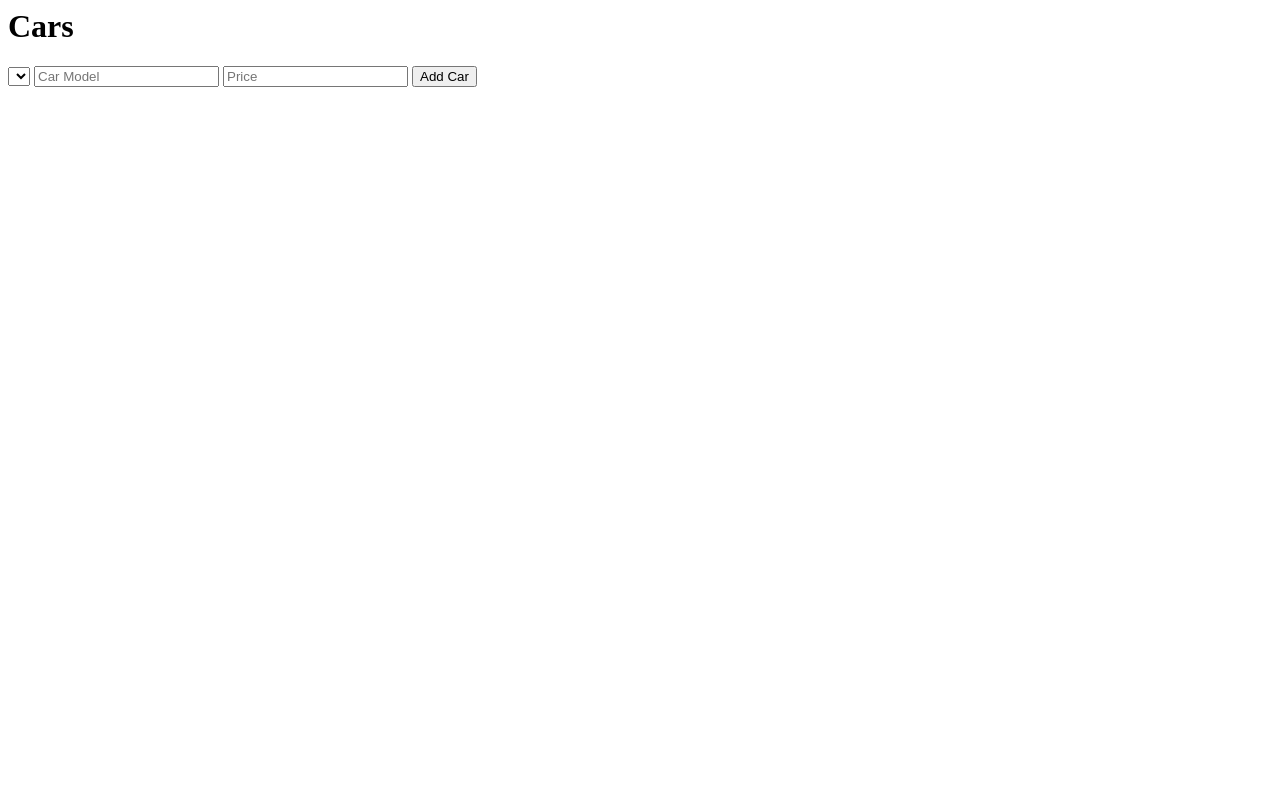
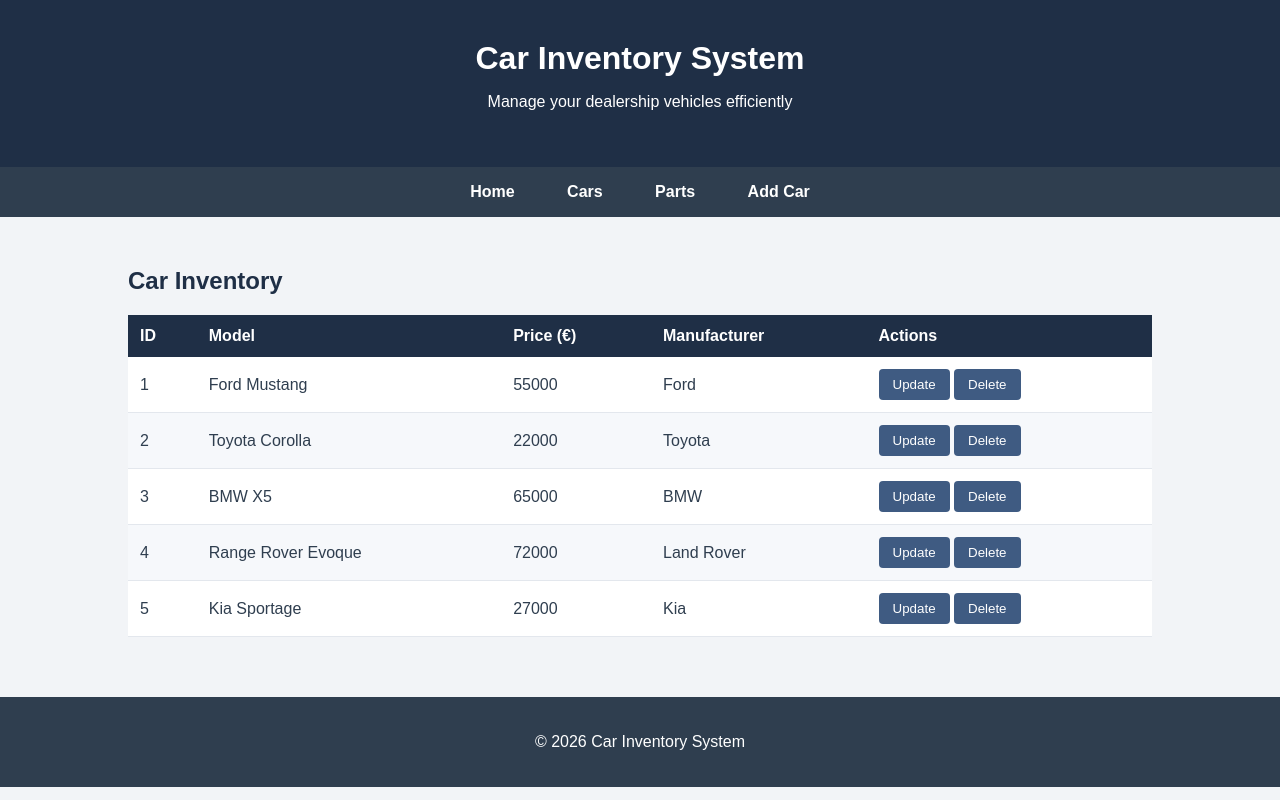
Before and after one commit to Adam28102006/Webux-Database-CA, a plain HTML site: page cars.html in a window 1280 px wide. Drawn offline with nearby package versions, Linux system fonts and the light colour scheme; no server answers.

Commit message:
Update cars.html
Ive changed and finished the cars.html the only issue that is still there ive had to hardcode the cars into the table since my supabase didnt want to work and show the cars automatically.

```diff
--- a/cars.html
+++ b/cars.html
@@ -1,80 +1,108 @@
-<h1>Cars</h1>
-<select id="manufacturer-select"></select>
-<input type="text" id="car-model" placeholder="Car Model">
-<input type="number" id="car-price" placeholder="Price">
-<button onclick="addCar()">Add Car</button>
-<ul id="cars-list"></ul>
+<!DOCTYPE html>
+<html lang="en">
+
+<head>
+<meta charset="UTF-8" />
+<meta name="viewport" content="width=device-width, initial-scale=1" />
+<title>Cars Inventory</title>
+<link rel="stylesheet" href="style.css" />
 <script src="https://cdn.jsdelivr.net/npm/@supabase/supabase-js@2"></script>
+</head>
+
+<body>
+
+<header>
+    <h1>Car Inventory System</h1>
+    <p>Manage your dealership vehicles efficiently</p>
+</header>
+
+<nav>
+    <ul>
+        <li><a href="index.html">Home</a></li>
+        <li><a href="cars.html" class="active">Cars</a></li>
+        <li><a href="parts.html">Parts</a></li>
+        <li><a href="addcar.html">Add Car</a></li>
+    </ul>
+</nav>
+
+<section>
+    <h2>Car Inventory</h2>
+    <table id="cars-table">
+        <thead>
+            <tr>
+                <th>ID</th>
+                <th>Model</th>
+                <th>Price (€)</th>
+                <th>Manufacturer</th>
+                <th>Actions</th>
+            </tr>
+        </thead>
+        <tbody>
+            <tr>
+                <td>1</td>
+                <td>Ford Mustang</td>
+                <td>55000</td>
+                <td>Ford</td>
+                <td>
+                    <button onclick="alert('Update 1')">Update</button>
+                    <button onclick="alert('Delete 1')">Delete</button>
+                </td>
+            </tr>
+            <tr>
+                <td>2</td>
+                <td>Toyota Corolla</td>
+                <td>22000</td>
+                <td>Toyota</td>
+                <td>
+                    <button onclick="alert('Update 2')">Update</button>
+                    <button onclick="alert('Delete 2')">Delete</button>
+                </td>
+            </tr>
+            <tr>
+                <td>3</td>
+                <td>BMW X5</td>
+                <td>65000</td>
+                <td>BMW</td>
+                <td>
+                    <button onclick="alert('Update 3')">Update</button>
+                    <button onclick="alert('Delete 3')">Delete</button>
+                </td>
+            </tr>
+            <tr>
+                <td>4</td>
+                <td>Range Rover Evoque</td>
+                <td>72000</td>
+                <td>Land Rover</td>
+                <td>
+                    <button onclick="alert('Update 4')">Update</button>
+                    <button onclick="alert('Delete 4')">Delete</button>
+                </td>
+            </tr>
+            <tr>
+                <td>5</td>
+                <td>Kia Sportage</td>
+                <td>27000</td>
+                <td>Kia</td>
+                <td>
+                    <button onclick="alert('Update 5')">Update</button>
+                    <button onclick="alert('Delete 5')">Delete</button>
+                </td>
+            </tr>
+        </tbody>
+    </table>
+</section>
+
+<footer>
+    <p>&copy; 2026 Car Inventory System</p>
+</footer>
+
 <script>
-const supabaseUrl = 'https://jeuedjgfkliemobkvvjb.supabase.co';
-const supabaseKey = 'eyJhbGciOiJIUzI1NiIsInR5cCI6IkpXVCJ9.eyJpc3MiOiJzdXBhYmFzZSIsInJlZiI6ImpldWVkamdma2xpZW1vYmt2dmpiIiwicm9sZSI6ImFub24iLCJpYXQiOjE3NzE4NTQyODEsImV4cCI6MjA4NzQzMDI4MX0.YHt_oZHRG06wI2_w7COLKdi3_DJCJOECMrv80hdDJnk';
+    const supabaseUrl = 'https://gnhiwqpgpeoolmkkzrwo.supabase.co';
+    const supabaseKey = 'eyJhbGciOiJIUzI1NiIsInR5cCI6IkpXVCJ9.eyJpc3MiOiJzdXBhYmFzZSIsInJlZiI6ImduaGl3cXBncGVvb2xta2t6cndvIiwicm9sZSI6ImFub24iLCJpYXQiOjE3NzE1Mzg4MTgsImV4cCI6MjA4NzExNDgxOH0.xYoMidYCqTVYbrOWCtzP24fnUQuDMy4G-juWhjWmwfQ';
 
-const client = supabase.createClient('https://jeuedjgfkliemobkvvjb.supabase.co'
-                                             ,'eyJhbGciOiJIUzI1NiIsInR5cCI6IkpXVCJ9.eyJpc3MiOiJzdXBhYmFzZSIsInJlZiI6ImpldWVkamdma2xpZW1vYmt2dmpiIiwicm9sZSI6ImFub24iLCJpYXQiOjE3NzE4NTQyODEsImV4cCI6MjA4NzQzMDI4MX0.YHt_oZHRG06wI2_w7COLKdi3_DJCJOECMrv80hdDJnk'
-                                             );;
-  window.onload = () => {
-      fetchManufacturersForDropdown();
-      fetchCars();
-      };
+    const supabase = window.supabase.createClient(supabaseUrl, supabaseKey);
 </script>
-<script>
-async function fetchManufacturersForDropdown() {
-    let { data } = await client.from('manufacturers').select('*');
-    const select = document.getElementById('manufacturer-select');
-    select.innerHTML = '';
-    data.forEach(m => {
-        const opt = document.createElement('option');
-        opt.value = m.Manufacturer_ID;
-        opt.textContent = m.Manufacturer_name;
-        select.appendChild(opt);
-    });
-}
 
-async function fetchCars() {
-    let { data, error } = await client.from('cars').select('Car_ID, Manufacturer_ID, Price, Model');
-    if (error) return console.error(error);
-    const list = document.getElementById('cars-list');
-    list.innerHTML = '';
-    data.forEach(c => {
-        const li = document.createElement('li');
-        li.textContent = `ID: ${c.Car_ID}, Model: ${c.Model}, Price: $${c.Price}, Manufacturer_ID: ${c.Manufacturer_ID} `;
+</body>
 
-        const updateBtn = document.createElement('button');
-        updateBtn.textContent = 'Update';
-        updateBtn.onclick = () => updateCar(c.Car_ID);
-
-        const deleteBtn = document.createElement('button');
-        deleteBtn.textContent = 'Delete';
-        deleteBtn.onclick = () => deleteCar(c.Car_ID);
-
-        li.appendChild(updateBtn);
-        li.appendChild(deleteBtn);
-        list.appendChild(li);
-    });
-}
-
-async function addCar() {
-    const model = document.getElementById('car-model').value;
-    const price = parseFloat(document.getElementById('car-price').value);
-    const manufacturerID = parseInt(document.getElementById('manufacturer-select').value);
-    if (!model || !price) return alert('Fill all fields');
-    await client.from('cars').insert([{ Model: model, Price: price, Manufacturer_ID: manufacturerID }]);
-    fetchCars();
-}
-
-async function updateCar(id) {
-    const newModel = prompt('Enter new model:');
-    const newPrice = parseFloat(prompt('Enter new price:'));
-    if (!newModel || isNaN(newPrice)) return;
-    await client.from('cars').update({ Model: newModel, Price: newPrice }).eq('Car_ID', id);
-    fetchCars();
-}
-
-async function deleteCar(id) {
-    await client.from('cars').delete().eq('Car_ID', id);
-    fetchCars();
-}
-
-
-
-</script>
+</html>
```
